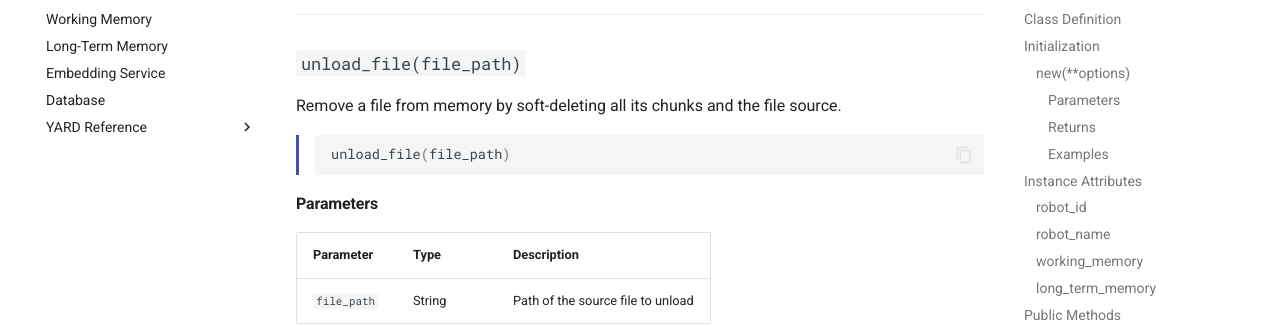
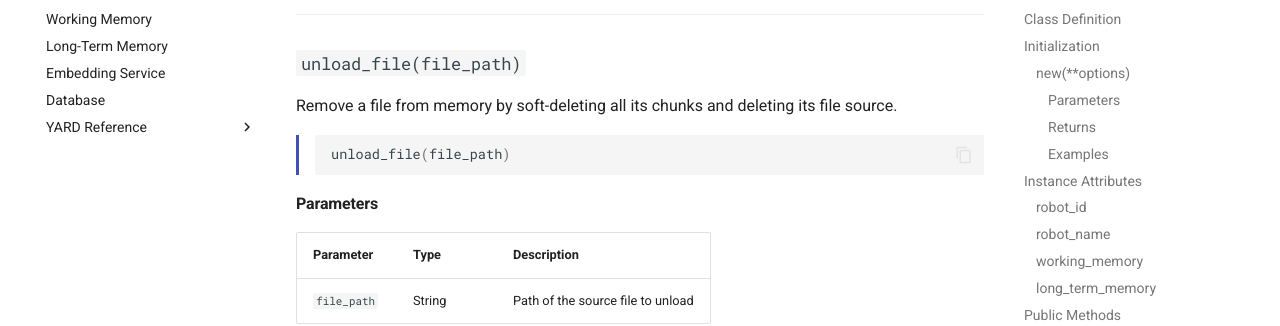
Before and after one commit to MadBomber/htm, an MkDocs documentation site: the page built from docs/api/htm.md, in a window 1280 px wide and 900 px high, scrolled down 12846 px. Shown: the part 164-490 px from the top of the window. Built offline with MkDocs 1.6.1 and Material for MkDocs 9.7.7, drawn with Linux system fonts in a browser that asks for light colours; comment, search, counter and statistics services are not loaded.

Commit message:
test(files): check link datasets with empty?
Review round 3: the unload tests ask the database whether rows exist
instead of loading them, and the API summary says the file source is
deleted, not soft-deleted.

````diff
--- a/docs/api/htm.md
+++ b/docs/api/htm.md
@@ -569,7 +569,7 @@ end
 
 ### `unload_file(file_path)` {: #unload_file }
 
-Remove a file from memory by soft-deleting all its chunks and the file source.
+Remove a file from memory by soft-deleting all its chunks and deleting its file source.
 
 ```ruby
 unload_file(file_path)
````
Also changed, not shown: 1 other file.
